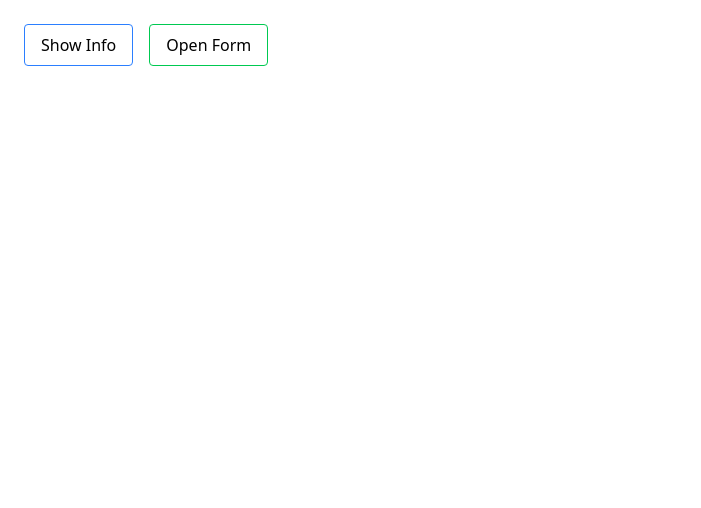
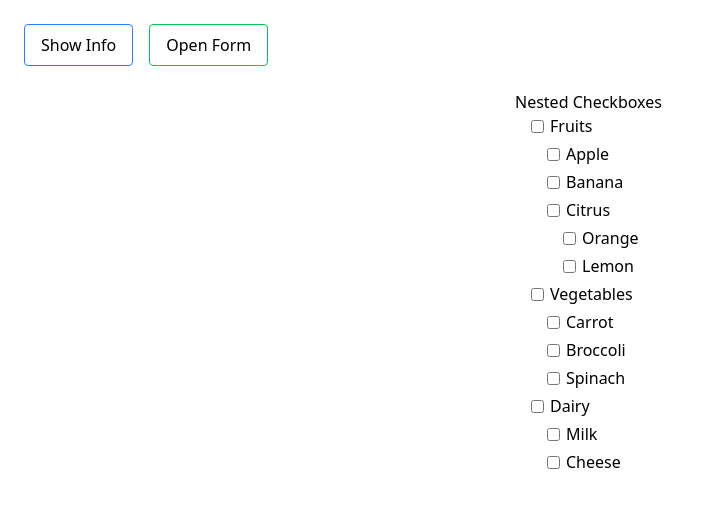
Before and after one commit to kartikdhomne/MC-Accordion, a React (Vite) app: page / in a window 1280 px wide. Shown: the top 508 px of the page, without its empty margins (0-701 px from the left). Built offline with nearby package versions, Linux system fonts and the light colour scheme.

Commit message:
Nested-Checkboxes

```diff
--- a/src/App.jsx
+++ b/src/App.jsx
@@ -6,11 +6,13 @@
 // import TimerTest from "./Countdown-Stopwatch/TimerTest";
 // import Modal from "./Modal/SimpleModal";
 import Dashboard from "./Reusable-Modal/Dashboard";
+import CheckboxTree from "./Nested-Checkboxes/checkbox";
 
 function App() {
   return (
     <>
       <Dashboard />
+      <CheckboxTree />
     </>
   );
 }
--- /dev/null
+++ b/src/Nested-Checkboxes/checkbox.jsx
@@ -0,0 +1,140 @@
+import React, { useState } from "react";
+
+const checkboxData = [
+  {
+    id: 1,
+    label: "Fruits",
+    children: [
+      { id: 2, label: "Apple" },
+      { id: 3, label: "Banana" },
+      {
+        id: 4,
+        label: "Citrus",
+        children: [
+          { id: 5, label: "Orange" },
+          { id: 6, label: "Lemon" },
+        ],
+      },
+    ],
+  },
+  {
+    id: 7,
+    label: "Vegetables",
+    children: [
+      { id: 8, label: "Carrot" },
+      { id: 9, label: "Broccoli" },
+      { id: 10, label: "Spinach" },
+    ],
+  },
+  {
+    id: 11,
+    label: "Dairy",
+    children: [
+      { id: 12, label: "Milk" },
+      { id: 13, label: "Cheese" },
+    ],
+  },
+];
+
+const Checkboxes = ({ data, checked, setChecked }) => {
+  const handleChange = (isChecked, node) => {
+    setChecked((prev) => {
+      const newState = { ...prev, [node.id]: isChecked };
+
+      // update all children recursively
+      const updateChildren = (node) => {
+        node.children?.forEach((child) => {
+          newState[child.id] = isChecked;
+          updateChildren(child);
+        });
+      };
+      updateChildren(node);
+
+      // update parent recursively
+      const updateParent = (node, data) => {
+        const findParent = (items, childId) => {
+          for (const item of items) {
+            if (item.children?.some((c) => c.id === childId)) return item;
+            const parent = item.children && findParent(item.children, childId);
+            if (parent) return parent;
+          }
+          return null;
+        };
+
+        const parent = findParent(data, node.id);
+        if (parent) {
+          const allChecked = parent.children.every((c) => newState[c.id]);
+          const someChecked = parent.children.some((c) => newState[c.id]);
+          newState[parent.id] = allChecked
+            ? true
+            : someChecked
+            ? "indeterminate"
+            : false;
+          updateParent(parent, data);
+        }
+      };
+      updateParent(node, checkboxData);
+
+      return newState;
+    });
+  };
+
+  return (
+    <div style={{ marginLeft: "16px" }}>
+      {data.map((node) => (
+        <div key={node.id}>
+          <div
+            style={{
+              display: "flex",
+              alignItems: "center",
+              gap: "6px",
+              marginBottom: "4px",
+            }}
+          >
+            <input
+              type="checkbox"
+              ref={(el) => {
+                if (el) el.indeterminate = checked[node.id] === "indeterminate";
+              }}
+              checked={checked[node.id] === true}
+              onChange={(e) => handleChange(e.target.checked, node)}
+            />
+            <label htmlFor={node.id}>{node.label}</label>
+          </div>
+
+          {node.children && (
+            <Checkboxes
+              data={node.children}
+              checked={checked}
+              setChecked={setChecked}
+            />
+          )}
+        </div>
+      ))}
+    </div>
+  );
+};
+
+const CheckboxTree = () => {
+  const [checked, setChecked] = useState({});
+  return (
+    <div
+      style={{
+        display: "flex",
+        flexDirection: "column",
+        justifyContent: "center",
+        width: "250px",
+        margin: "0 auto",
+      }}
+    >
+      <h3>Nested Checkboxes</h3>
+      <Checkboxes
+        data={checkboxData}
+        checked={checked}
+        setChecked={setChecked}
+      />
+    </div>
+  );
+};
+
+export default CheckboxTree;
```
